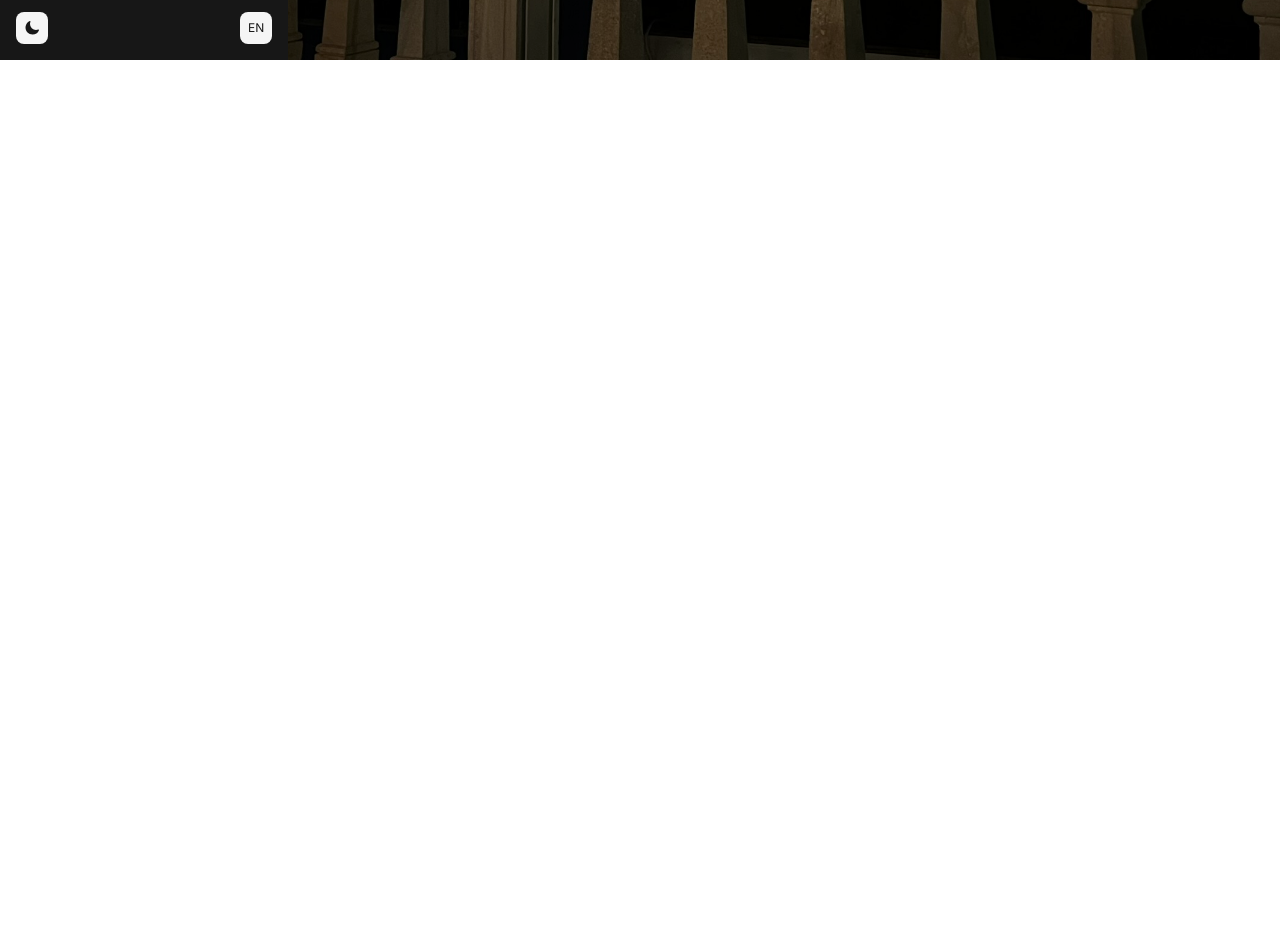
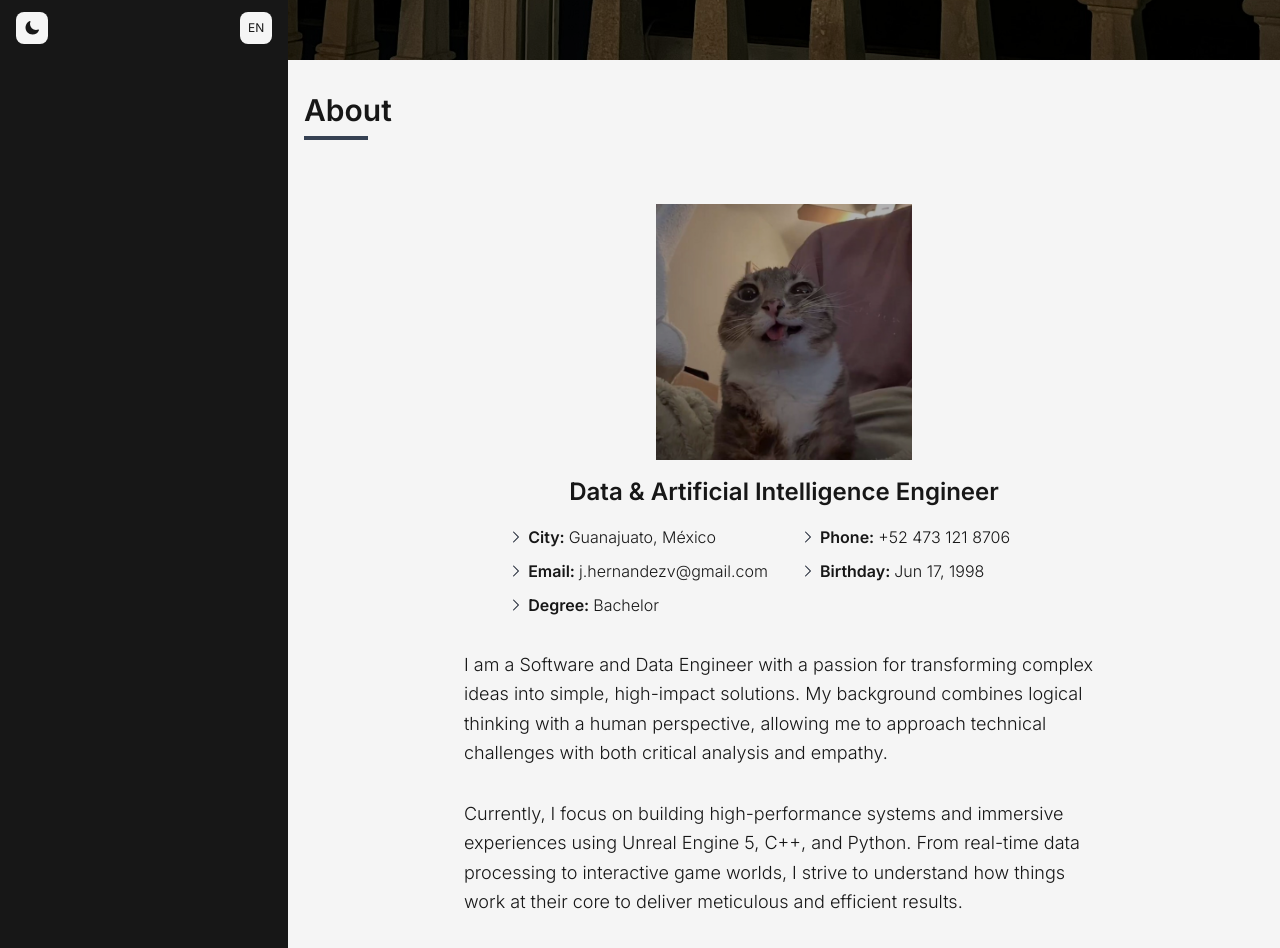
Before and after one commit to JacobHdez/jacobhdez.github.io, a Vue app: page / in a window 1280 px wide. Shown: the part 740-1688 px from the top of the page. Before the commit the page ends 800 px from the top, so only its background shows below. Built offline with nearby package versions, Linux system fonts and the light colour scheme.

Commit message:
feat: add about me section

```diff
--- /dev/null
+++ b/src/components/sections/About.vue
@@ -0,0 +1,90 @@
+<script setup lang="ts">
+import { useI18n } from 'vue-i18n';
+import { useSafeT } from '@/composables/useSafeT';
+import { personalData } from '@/data/personal';
+import { ChevronRightIcon } from '@heroicons/vue/24/solid';
+
+const { t, d } = useI18n();
+const { safeT } = useSafeT();
+
+const formatters: Record<string, (val: any) => string> = {
+  birthday: (val: string) => {
+    return d(new Date(val), 'short');
+  }
+};
+const useFormatter = (key: string, value: string) => {
+  const formatter = formatters[key];
+  return formatter ? formatter(value) : safeT(`personal.about.${value}`, value);
+};
+</script>
+
+<template>
+  <div id="about">
+    <section class="px-4 py-8">
+      <h2 class="">
+        {{ t('nav.about') }}
+      </h2>
+      <div class="mt-2 w-16 border-t-4 border-gray-700"></div>
+
+      <p class="mt-4" v-if="personalData.shortDescriptionKey">
+        {{ t(`personal.${personalData.shortDescriptionKey}`) }}
+      </p>
+    </section>
+
+    <section class="mx-auto flex max-w-2xl flex-col items-center px-4 py-8">
+      <div class="relative aspect-square h-64 w-64 overflow-hidden">
+        <img
+          :src="personalData.portrait"
+          :alt="personalData.name"
+          class="h-full w-full object-cover"
+        />
+        <div
+          class="absolute inset-0 bg-black/30 transition-all duration-1000 dark:bg-black/60"
+        ></div>
+      </div>
+
+      <h3 class="mt-4">
+        {{ t(`personal.roles.${personalData.mainRoleKey}`) }}
+      </h3>
+
+      <ul class="mt-4 grid grid-cols-2 gap-x-8 gap-y-2">
+        <li
+          v-for="(value, key) in personalData.about"
+          :key="key"
+          class="flex flex-row items-center gap-x-1"
+        >
+          <ChevronRightIcon
+            class="h-4 w-4 text-gray-900 transition-colors duration-1000 dark:text-gray-700"
+          />
+          <span class="font-semibold">{{ t(`about.${key}`) }}:</span>
+          {{ useFormatter(key, value) }}
+        </li>
+      </ul>
+
+      <p
+        class="mt-8"
+        v-for="(text, index) in t(`personal.${personalData.descriptionKey}`).split('\n')"
+        :key="index"
+      >
+        {{ text }}
+      </p>
+    </section>
+  </div>
+</template>
+
+<style scoped>
+@reference "@/assets/css/main.css";
+
+h2 {
+  @apply text-3xl font-semibold text-neutral-900 transition-colors duration-1000 dark:text-neutral-100;
+}
+h3 {
+  @apply text-2xl font-semibold text-neutral-900 transition-colors duration-1000 dark:text-neutral-100;
+}
+p {
+  @apply text-lg leading-relaxed font-light text-neutral-900 transition-all duration-1000 dark:font-extralight dark:text-neutral-100;
+}
+li {
+  @apply leading-relaxed font-light text-neutral-900 transition-all duration-1000 dark:font-extralight dark:text-neutral-100;
+}
+</style>
--- /dev/null
+++ b/src/composables/useSafeT.ts
@@ -0,0 +1,11 @@
+import { useI18n } from 'vue-i18n';
+
+export const useSafeT = () => {
+  const { t, te } = useI18n();
+
+  const safeT = (key: string, fallback: string) => {
+    return te(key) ? t(key) : fallback;
+  };
+
+  return { safeT };
+};
--- a/src/data/navigation.ts
+++ b/src/data/navigation.ts
@@ -10,8 +10,8 @@ import {
 
 export const navigationItems: NavigationItem[] = [
   { section: 'home', icon: HomeIcon },
-  { section: 'about', icon: UserIcon },
-  { section: 'resume', icon: DocumentTextIcon },
-  { section: 'portfolio', icon: RectangleGroupIcon },
-  { section: 'contact', icon: EnvelopeIcon }
+  { section: 'about', icon: UserIcon }
+  // { section: 'resume', icon: DocumentTextIcon },
+  // { section: 'portfolio', icon: RectangleGroupIcon },
+  // { section: 'contact', icon: EnvelopeIcon }
 ];
--- a/src/data/personal.ts
+++ b/src/data/personal.ts
@@ -4,5 +4,17 @@ export const personalData: PersonalData = {
   name: 'Jacobo Hernández Varela',
   portrait: new URL('@/assets/images/portrait.JPEG', import.meta.url).href,
   hero: new URL('@/assets/images/hero.JPEG', import.meta.url).href,
-  roleKey: ['role_01', 'role_02', 'role_03']
+  mainRoleKey: 'role_00',
+  roleKey: ['role_01', 'role_02', 'role_03', 'role_04'],
+
+  // shortDescriptionKey: 'shortDescription',
+  descriptionKey: 'description',
+
+  about: {
+    city: 'Guanajuato, México',
+    phone: '+52 473 121 8706',
+    email: 'j.hernandezv@gmail.com',
+    birthday: 'Wed Jun 17 1998',
+    degree: 'degree'
+  }
 };
--- a/src/data/types.ts
+++ b/src/data/types.ts
@@ -27,5 +27,17 @@ export interface PersonalData {
   name: string;
   portrait: string;
   hero: string;
+  mainRoleKey: string;
   roleKey: string[];
+
+  shortDescriptionKey?: string;
+  descriptionKey: string;
+
+  about: {
+    city: string;
+    phone: string;
+    email: string;
+    birthday: string;
+    degree: string;
+  };
 }
--- /dev/null
+++ b/src/i18n/datetimeFormats.ts
@@ -0,0 +1,33 @@
+export default {
+  'en-US': {
+    short: {
+      year: 'numeric',
+      month: 'short',
+      day: 'numeric'
+    },
+    long: {
+      year: 'numeric',
+      month: 'short',
+      day: 'numeric',
+      weekday: 'short',
+      hour: 'numeric',
+      minute: 'numeric'
+    }
+  },
+  'es-MX': {
+    short: {
+      year: 'numeric',
+      month: 'short',
+      day: 'numeric'
+    },
+    long: {
+      year: 'numeric',
+      month: 'short',
+      day: 'numeric',
+      weekday: 'short',
+      hour: 'numeric',
+      minute: 'numeric',
+      hour12: true
+    }
+  }
+} as const;
--- a/src/i18n/index.ts
+++ b/src/i18n/index.ts
@@ -3,14 +3,18 @@ import { createI18n } from 'vue-i18n';
 import enUS from './locales/en-US';
 import esMX from './locales/es-MX';
 
+import datetimeFormats from './datetimeFormats';
+
 type MessageSchema = typeof enUS;
+type Locales = 'en-US' | 'es-MX';
 
-export const i18n = createI18n<[MessageSchema], 'en-US' | 'es-MX'>({
+export const i18n = createI18n<[MessageSchema], Locales>({
   legacy: false,
   locale: 'en-US',
   fallbackLocale: 'en-US',
   messages: {
     'en-US': enUS,
     'es-MX': esMX
-  }
+  },
+  datetimeFormats: datetimeFormats
 });
--- a/src/i18n/locales/en-US/index.ts
+++ b/src/i18n/locales/en-US/index.ts
@@ -11,5 +11,12 @@ export default {
   personal,
   hero: {
     iam: "I'm a"
+  },
+  about: {
+    city: 'City',
+    phone: 'Phone',
+    email: 'Email',
+    birthday: 'Birthday',
+    degree: 'Degree'
   }
 };
--- a/src/i18n/locales/en-US/personal.ts
+++ b/src/i18n/locales/en-US/personal.ts
@@ -1,7 +1,15 @@
 export default {
   roles: {
-    role_01: 'AI & Data Engineer',
+    role_00: 'Data & Artificial Intelligence Engineer',
+    role_01: 'Data & AI Engineer',
     role_02: 'Full-Stack Developer',
-    role_03: 'Unreal Developer'
+    role_03: 'Software Developer',
+    role_04: 'Unreal Developer'
+  },
+  shortDescription: '',
+  description:
+    'I am a Software and Data Engineer with a passion for transforming complex ideas into simple, high-impact solutions. My background combines logical thinking with a human perspective, allowing me to approach technical challenges with both critical analysis and empathy.\nCurrently, I focus on building high-performance systems and immersive experiences using Unreal Engine 5, C++, and Python. From real-time data processing to interactive game worlds, I strive to understand how things work at their core to deliver meticulous and efficient results.',
+  about: {
+    degree: 'Bachelor'
   }
 };
--- a/src/i18n/locales/es-MX/index.ts
+++ b/src/i18n/locales/es-MX/index.ts
@@ -11,5 +11,12 @@ export default {
   personal,
   hero: {
     iam: 'Soy'
+  },
+  about: {
+    city: 'Ciudad',
+    phone: 'Teléfono',
+    email: 'Email',
+    birthday: 'Cumpleaños',
+    degree: 'Título'
   }
 };
--- a/src/i18n/locales/es-MX/personal.ts
+++ b/src/i18n/locales/es-MX/personal.ts
@@ -1,7 +1,15 @@
 export default {
   roles: {
+    role_00: 'Ingeniero de Datos e Inteligencia Artificial',
     role_01: 'Ingeniero de Datos e Inteligencia Artificial',
     role_02: 'Desarrollador Full-Stack',
-    role_03: 'Desarrollador de Unreal'
+    role_03: 'Desarrollador de Software',
+    role_04: 'Desarrollador de Unreal'
+  },
+  shortDescription: '',
+  description:
+    'Soy un Ingeniero de Software y Datos con una pasión por transformar ideas complejas en soluciones simples y de alto impacto. Mi formación combina el pensamiento lógico con una visión humana, permitiéndome abordar desafíos técnicos con análisis crítico y empatía.\nActualmente, me enfoco en construir sistemas de alto rendimiento y experiencias inmersivas usando Unreal Engine 5, C++ y Python. Desde el procesamiento de datos en tiempo real hasta mundos de juego interactivos, busco entender el funcionamiento interno de las cosas para entregar resultados meticulosos y eficientes.',
+  about: {
+    degree: 'Licenciatura'
   }
 };
--- a/src/views/Home.vue
+++ b/src/views/Home.vue
@@ -1,7 +1,9 @@
 <script setup lang="ts">
 import Hero from '@/components/sections/Hero.vue';
+import About from '@/components/sections/About.vue';
 </script>
 
 <template>
   <Hero />
+  <About />
 </template>
```
